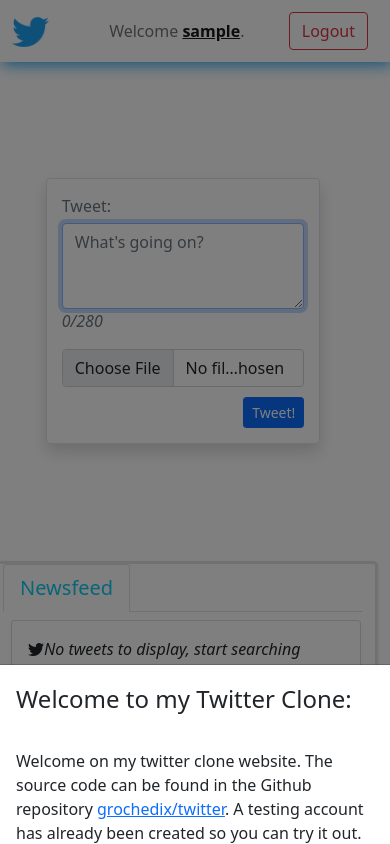
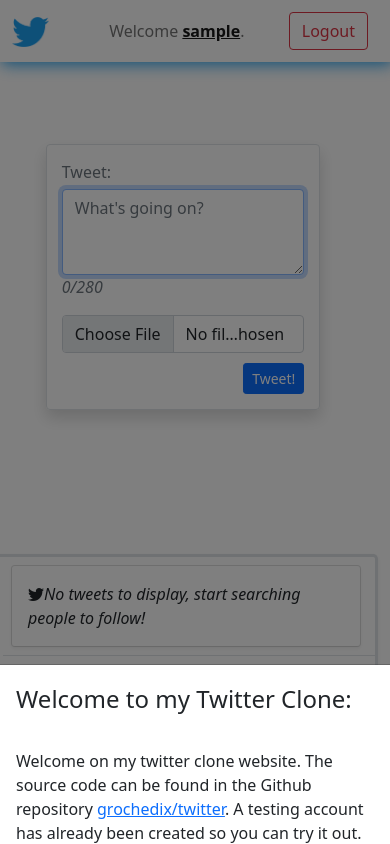
Before and after one commit to grochedix/twitter, a Django app: page /home/ in a window 390 px wide. Run offline with Django 3.2, Linux system fonts and the light colour scheme; the visitor is signed in with stand-in values (Sample User, id 1); data comes from the database, SQL or seed files in the repository; data that the repository does not hold is empty; some libraries are stand-ins or nearby versions.

Commit message:
newsfeed better view on small screens

```diff
--- a/twitter/tweetApp/templates/tweetApp/newsfeed.html
+++ b/twitter/tweetApp/templates/tweetApp/newsfeed.html
@@ -1,5 +1,5 @@
-<div class="row" style="min-height: 100%; padding-top: 62px; max-width: 100%;">
-    <div class="col-md align-self-center" style="height: 100%;">
+<div class="row mt-md-5 pt-md-2" style="min-height: 100%; max-width: 100%;">
+    <div class="col-md align-self-center">
         <form class="border rounded shadow overflow-hidden" style="padding: 15px; max-width: 75%; margin: auto;" method="POST" action="{% url 'tweet' %}" enctype="multipart/form-data">
             {% csrf_token %}
             {{ tweet_form.non_field_errors }}
@@ -13,7 +13,7 @@
         </form>
     </div>
     <div class="col-md border border border-3 rounded-3 border-bottom-0 shadow-sm overflow-hidden" style="min-height: 100%; max-height: 100%; position: relative;">
-        <ul class="nav nav-tabs" id="myTab" role="tablist">
+        <ul class="nav nav-tabs d-none d-md-block" id="myTab" role="tablist">
             <li class="nav-item" role="presentation">
                 <button class="nav-link active" id="newsfeed-tab" data-bs-toggle="tab" data-bs-target="#newsfeed" type="button" role="tab" aria-controls="newsfeed" aria-selected="true"><span class="lead text-info">Newsfeed</span></button>
             </li>
```
